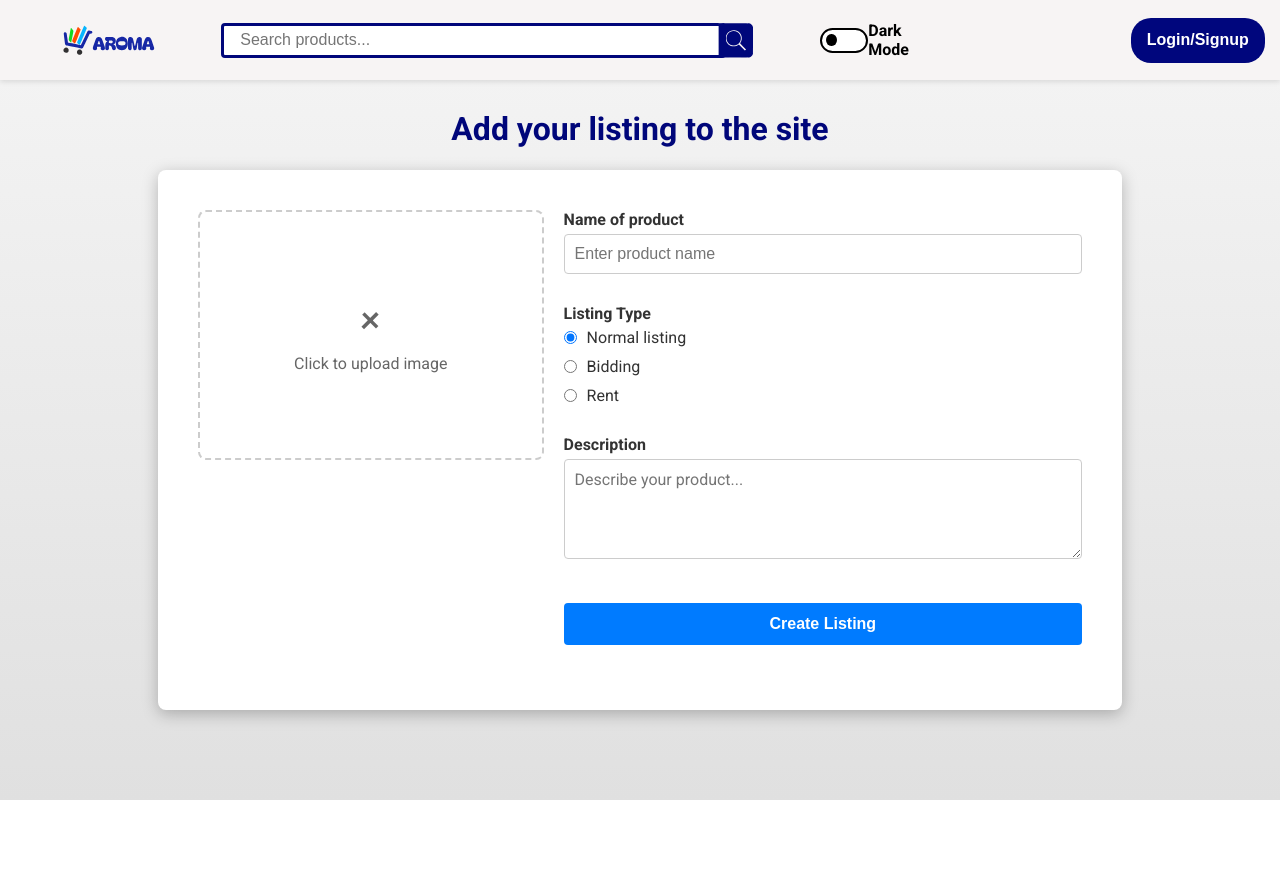
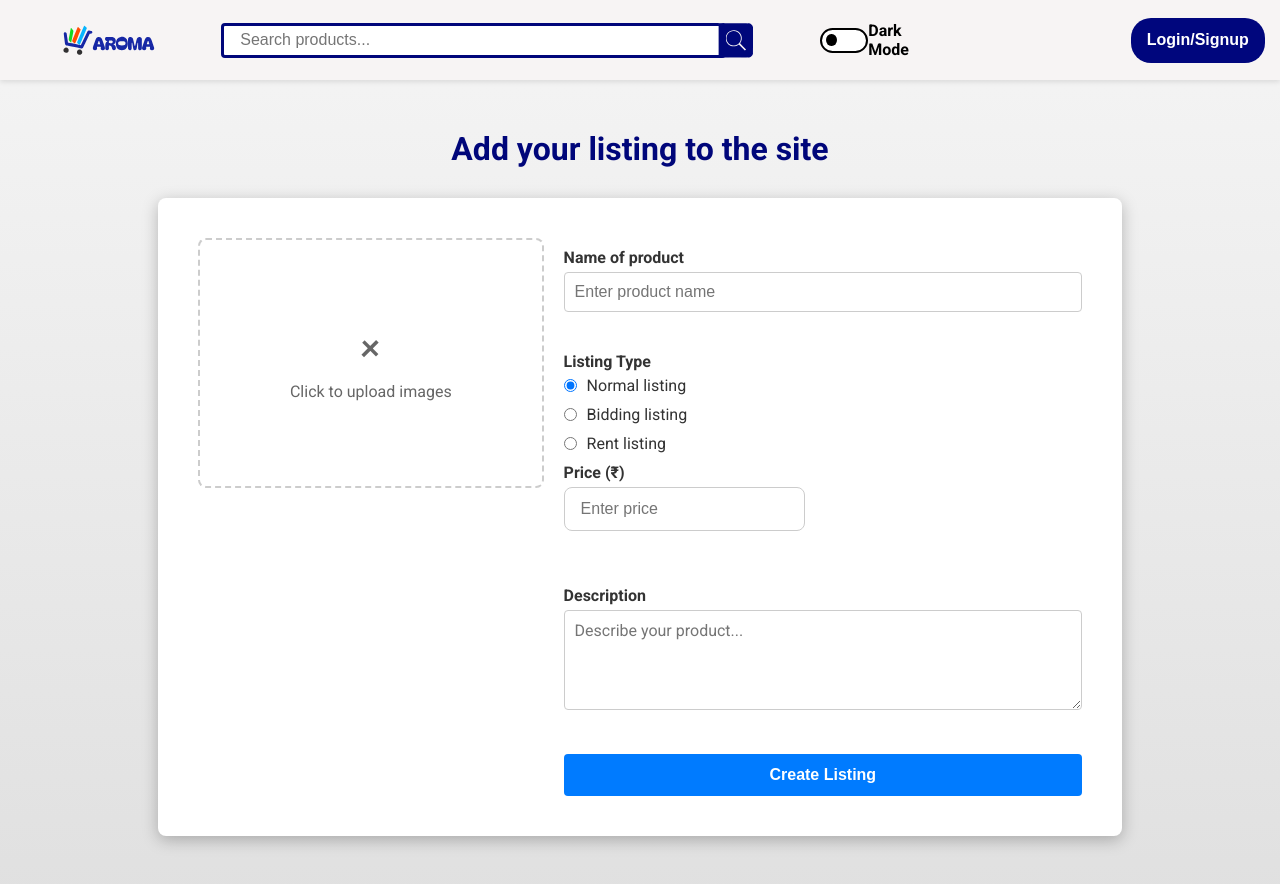
Before and after one commit to OmChandraSharma/Aroma, a React (Vite) app in the folder client/: page /sell in a window 1280 px wide. Shown: the top 884 px of the page. Before the commit the page ends 800 px from the top, so only its background shows below. Built offline with nearby package versions, Linux system fonts and the light colour scheme.

Commit message:
Sell Page completed along with form

```diff
--- a/client/src/pages/Sell_item/Sell.jsx
+++ b/client/src/pages/Sell_item/Sell.jsx
@@ -3,68 +3,83 @@ import Header from "../../components/Header/Header.jsx";
 import styles from "./Sell.module.css";
 
 const Sell = () => {
-  console.log("sell page called");
-
   const [productName, setProductName] = useState("");
   const [description, setDescription] = useState("");
   const [listingType, setListingType] = useState("normal");
-  const [imagePreview, setImagePreview] = useState(null);
+  const [imagePreviews, setImagePreviews] = useState([]);
+
+  const [price, setPrice] = useState("");
+  const [startingBid, setStartingBid] = useState("");
+  const [rentalRate, setRentalRate] = useState("");
 
   const handleImageChange = (event) => {
-    const selectedFile = event.target.files[0];
-    if (selectedFile) {
-      const previewUrl = URL.createObjectURL(selectedFile);
-      setImagePreview(previewUrl);
-    }
+    const files = Array.from(event.target.files);
+    const newPreviews = files.map((file) => URL.createObjectURL(file));
+    setImagePreviews((prev) => [...prev, ...newPreviews]);
+  };
+
+  const handleListingTypeChange = (type) => {
+    setListingType(type);
+    // Reset specific fields
+    setPrice("");
+    setStartingBid("");
+    setRentalRate("");
   };
 
   const handleSubmit = (event) => {
     event.preventDefault();
-
     console.log("Form submitted with:", {
       productName,
       description,
       listingType,
-      hasImage: !!imagePreview,
+      price,
+      startingBid,
+      rentalRate,
+      imageCount: imagePreviews.length,
     });
 
     alert("Form submitted successfully!");
 
-    // Clear fields
     setProductName("");
     setDescription("");
     setListingType("normal");
-    setImagePreview(null);
+    setImagePreviews([]);
+    setPrice("");
+    setStartingBid("");
+    setRentalRate("");
   };
 
   return (
     <div className={styles.sellPage}>
       <Header />
-
       <div className={styles.container}>
         <h1 className={styles.pageTitle}>Add your listing to the site</h1>
-
         <form className={styles.sellForm} onSubmit={handleSubmit}>
           <div className={styles.formContent}>
-            {/* Left - Image Upload */}
+            {/* Image Upload */}
             <div className={styles.imageArea}>
               <div
                 className={styles.imageUploadBox}
                 onClick={() => document.getElementById("file-input").click()}
               >
-                {imagePreview ? (
-                  <div className={styles.previewContainer}>
-                    <img
-                      src={imagePreview}
-                      alt="Product"
-                      className={styles.previewImage}
-                    />
+                {imagePreviews.length > 0 ? (
+                  <div className={styles.previewStack}>
+                    {imagePreviews.map((imgSrc, index) => (
+                      <img
+                        key={index}
+                        src={imgSrc}
+                        alt={`Preview ${index}`}
+                        className={`${styles.previewImage} ${
+                          styles[`stack${index % 5}`]
+                        }`}
+                      />
+                    ))}
                     <button
                       type="button"
                       className={styles.removeButton}
                       onClick={(e) => {
                         e.stopPropagation();
-                        setImagePreview(null);
+                        setImagePreviews([]);
                       }}
                     >
                       +
@@ -73,7 +88,7 @@ const Sell = () => {
                 ) : (
                   <div className={styles.uploadPlaceholder}>
                     <div className={styles.uploadIcon}>+</div>
-                    <p>Click to upload image</p>
+                    <p>Click to upload images</p>
                   </div>
                 )}
                 <input
@@ -81,12 +96,13 @@ const Sell = () => {
                   id="file-input"
                   className={styles.hiddenInput}
                   accept="image/*"
+                  multiple
                   onChange={handleImageChange}
                 />
               </div>
             </div>
 
-            {/* Right - Product Details */}
+            {/* Product Details */}
             <div className={styles.detailsArea}>
               <div className={styles.inputGroup}>
                 <label htmlFor="product-name">Name of product</label>
@@ -100,45 +116,69 @@ const Sell = () => {
                 />
               </div>
 
+              {/* Listing Type Section */}
               <div className={styles.inputGroup}>
                 <label>Listing Type</label>
                 <div className={styles.radioOptions}>
-                  <div className={styles.radioOption}>
+                  {["normal", "bidding", "rent"].map((type) => (
+                    <div className={styles.radioOption} key={type}>
+                      <input
+                        type="radio"
+                        id={type}
+                        name="listing-type"
+                        value={type}
+                        checked={listingType === type}
+                        onChange={() => handleListingTypeChange(type)}
+                      />
+                      <label htmlFor={type}>
+                        {type.charAt(0).toUpperCase() + type.slice(1)} listing
+                      </label>
+                    </div>
+                  ))}
+                </div>
+
+                {/* Conditional Inputs */}
+                {listingType === "normal" && (
+                  <div className={styles.inputGroup}>
+                    <label htmlFor="price">Price (₹)</label>
                     <input
-                      type="radio"
-                      id="normal"
-                      name="listing-type"
-                      value="normal"
-                      checked={listingType === "normal"}
-                      onChange={() => setListingType("normal")}
+                      type="number"
+                      id="price"
+                      value={price}
+                      onChange={(e) => setPrice(e.target.value)}
+                      placeholder="Enter price"
+                      required
                     />
-                    <label htmlFor="normal">Normal listing</label>
                   </div>
+                )}
 
-                  <div className={styles.radioOption}>
+                {listingType === "bidding" && (
+                  <div className={styles.inputGroup}>
+                    <label htmlFor="startingBid">Starting Bid (₹)</label>
                     <input
-                      type="radio"
-                      id="bidding"
-                      name="listing-type"
-                      value="bidding"
-                      checked={listingType === "bidding"}
-                      onChange={() => setListingType("bidding")}
+                      type="number"
+                      id="startingBid"
+                      value={startingBid}
+                      onChange={(e) => setStartingBid(e.target.value)}
+                      placeholder="Enter starting bid"
+                      required
                     />
-                    <label htmlFor="bidding">Bidding</label>
                   </div>
+                )}
 
-                  <div className={styles.radioOption}>
+                {listingType === "rent" && (
+                  <div className={styles.inputGroup}>
+                    <label htmlFor="rentalRate">Rental Rate (₹/day)</label>
                     <input
-                      type="radio"
-                      id="rent"
-                      name="listing-type"
-                      value="rent"
-                      checked={listingType === "rent"}
-                      onChange={() => setListingType("rent")}
+                      type="number"
+                      id="rentalRate"
+                      value={rentalRate}
+                      onChange={(e) => setRentalRate(e.target.value)}
+                      placeholder="Enter rate per day"
+                      required
                     />
-                    <label htmlFor="rent">Rent</label>
                   </div>
-                </div>
+                )}
               </div>
 
               <div className={styles.inputGroup}>
--- a/client/src/pages/Sell_item/Sell.module.css
+++ b/client/src/pages/Sell_item/Sell.module.css
@@ -4,32 +4,26 @@
   font-family: "Roboto", sans-serif;
   background: linear-gradient(to bottom, #f5f5f5, #e0e0e0);
   min-height: 100vh;
-  position: relative;
-  padding-top: 60px; /* Add padding to make room for the title */
+  padding-top: 100px; /* increased for header/title space */
+  padding-bottom: 40px; /* space for bottom elements */
+  overflow-y: auto; /* enables vertical scroll */
 }
 
 .pageTitle {
-  font-size: 32px; /* Increased font size */
+  font-size: 32px;
   color: rgb(0, 6, 122);
   margin-bottom: 30px;
   text-align: center;
   font-weight: bold;
-  position: absolute;
-  top: -30px;
-  left: 0;
-  right: 0;
+  position: static; /* remove absolute positioning */
 }
 
 .container {
-  max-width: 1200px; /* Increased from 1000px */
-  top: 55%;
-  display: flex;
-  position: fixed;
-  left: 50%;
-  width: 80%; /* Increased from 60% */
-  height: 75%; /* Increased from 60% */
+  max-width: 1200px;
+  margin: 0 auto;
+  width: 80%;
+  height: auto;
   padding: 30px;
-  transform: translate(-50%, -50%);
 }
 
 .sellForm {
@@ -141,6 +135,8 @@
 
 .inputGroup {
   margin-bottom: 15px;
+  padding-top: 10px;
+  padding-bottom: -10px;
 }
 
 .inputGroup label {
@@ -213,3 +209,64 @@ textarea:focus {
   border-color: #007bff;
   box-shadow: 0 0 3px rgba(0, 102, 204, 0.3);
 }
+
+.expandBox {
+  background-color: #f9f9f9;
+  border-left: 4px solid #007bff;
+  padding: 15px 20px;
+  margin-top: 10px;
+  border-radius: 6px;
+  animation: expandIn 0.3s ease-out;
+  font-size: 15px;
+  color: #333;
+  box-shadow: 0 2px 6px rgba(0, 0, 0, 0.08);
+}
+
+@keyframes expandIn {
+  0% {
+    opacity: 0;
+    transform: scaleY(0.95);
+  }
+  100% {
+    opacity: 1;
+    transform: scaleY(1);
+  }
+}
+
+.previewStack {
+  position: relative;
+  width: 100%;
+  height: 100%;
+}
+
+.previewStack img {
+  position: absolute;
+  width: 100%;
+  height: 100%;
+  object-fit: contain;
+  transition: transform 0.3s ease;
+  box-shadow: 0 4px 10px rgba(0, 0, 0, 0.2);
+  border-radius: 8px;
+}
+
+/* Apply rotation/offset for stack effect */
+.stack0 {
+  transform: rotate(-3deg) translate(-5px, -5px);
+  z-index: 5;
+}
+.stack1 {
+  transform: rotate(2deg) translate(5px, 5px);
+  z-index: 4;
+}
+.stack2 {
+  transform: rotate(-1.5deg) translate(-10px, 10px);
+  z-index: 3;
+}
+.stack3 {
+  transform: rotate(4deg) translate(10px, -10px);
+  z-index: 2;
+}
+.stack4 {
+  transform: rotate(-2deg) translate(-15px, 5px);
+  z-index: 1;
+}
```
